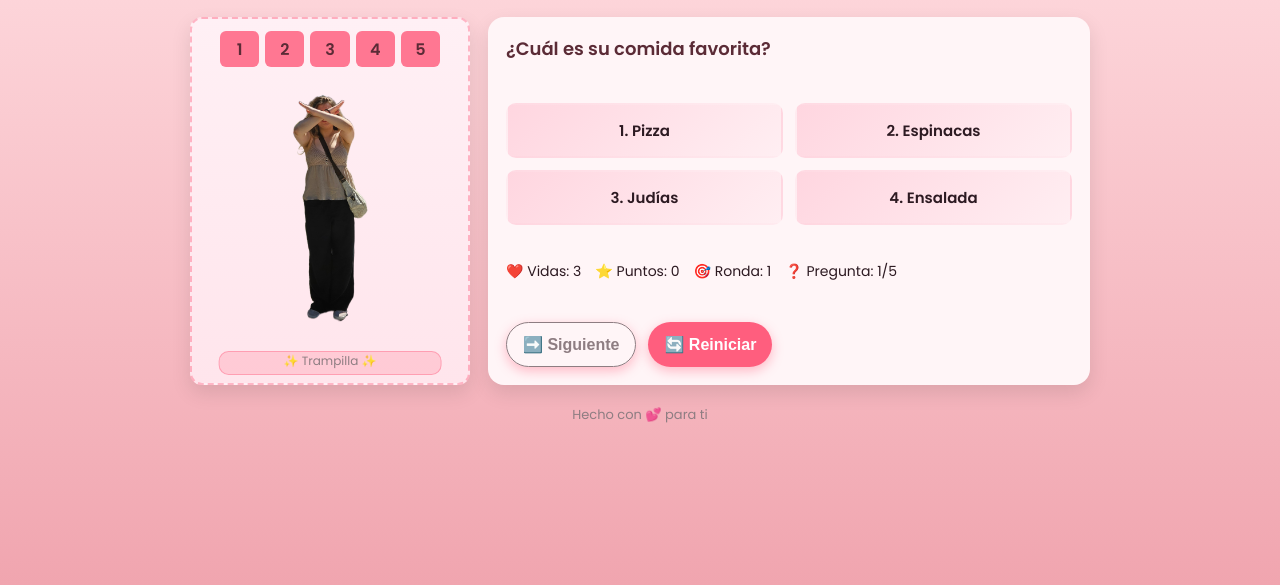
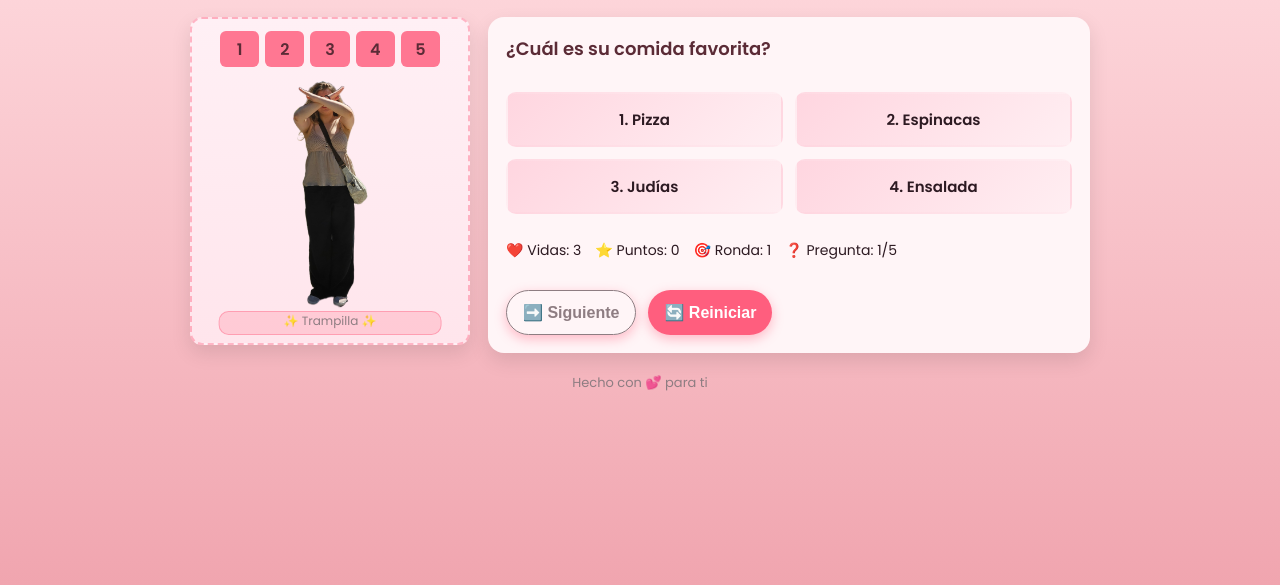
Before and after one commit to Pelayolt/Con-amor-Pela, a plain HTML site: page AHORA_CAIGO/index.html in a window 1280 px wide. Shown: the part 105-690 px from the top of the page. Drawn offline with Linux system fonts and the light colour scheme.

Commit message:
ajuste altura

```diff
--- a/AHORA_CAIGO/index.html
+++ b/AHORA_CAIGO/index.html
@@ -56,7 +56,7 @@
       display:flex;
       flex-direction:column;
       justify-content:space-between;
-      min-height:320px;
+      min-height:300px;
     }
     .question{
       font-size:18px;
@@ -88,7 +88,7 @@
     .well{
       position:relative;
       background:linear-gradient(180deg,#fff0f5,#ffe5ec);
-      height:340px;
+      height:300px;
       border-radius:12px;
       padding:12px;
       overflow:hidden;
@@ -143,7 +143,7 @@
       position:absolute;
       left:50%;
       transform:translateX(-50%);
-      bottom:56px;
+      bottom:30px;
       width:100px;
       display:flex;
       justify-content:center;
```
